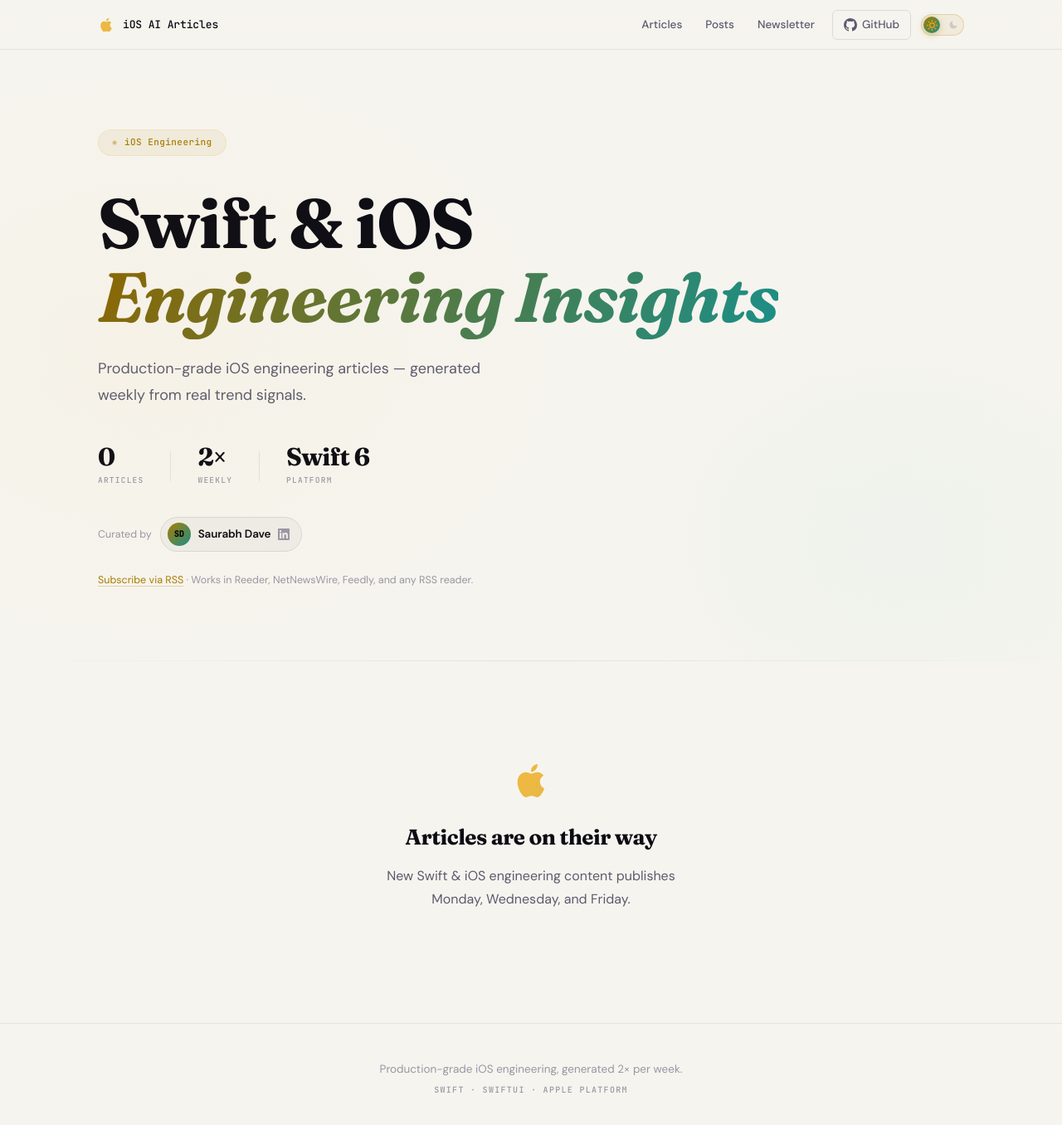
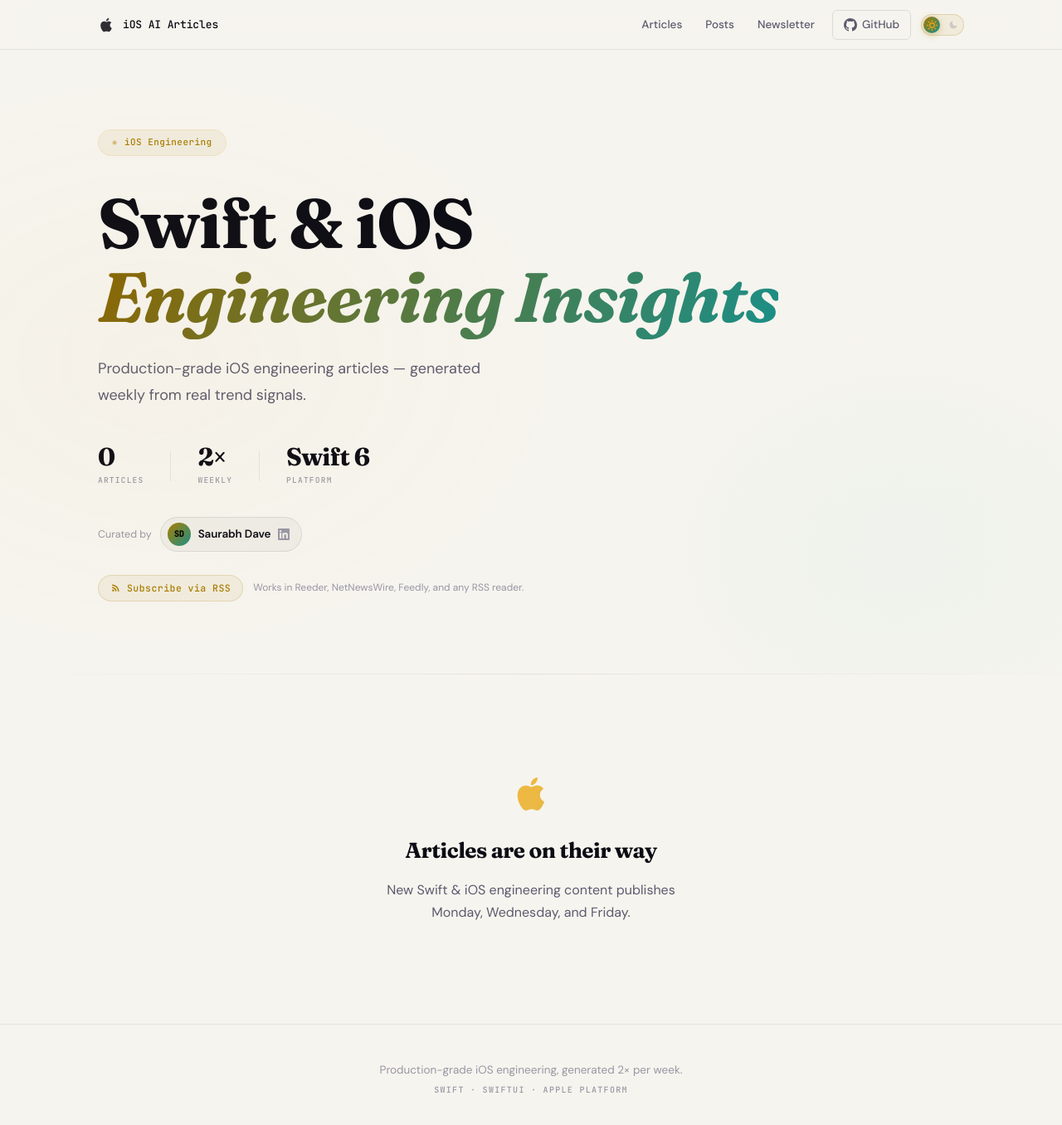
Before and after one commit to saurabhdave/ios-ai-articles, a Jekyll site: the page built from index.md, in a window 1280 px wide and 1366 px high. Shown: the top 1356 px of the window at 83% size. Built offline with Jekyll 4.4.1, drawn with Linux system fonts in a browser that asks for light colours.

Commit message:
fix(design): nav icon to currentColor, RSS as pill button
- Apple nav icon: fill="currentColor" replaces amber gradient — renders
  clean white/dark at 20px rather than flat gold; opacity 0.85 → 1 on hover
- RSS subscription: replace plain underline text with an amber pill button
  (monospace font, RSS icon SVG, hover lift); note text separated into
  .hero-rss-note span alongside the button

Co-Authored-By: Claude Sonnet 4.6 <noreply@anthropic.com>

```diff
--- a/_layouts/default.html
+++ b/_layouts/default.html
@@ -24,7 +24,7 @@
     <div class="nav-inner">
       <a href="{{ '/' | relative_url }}" class="nav-brand">
         <svg class="nav-logo" width="20" height="20" viewBox="0 0 24 24" fill="none">
-          <path d="M18.71 19.5c-.83 1.24-1.71 2.45-3.05 2.47-1.34.03-1.77-.79-3.29-.79-1.53 0-2 .77-3.27.82-1.31.05-2.3-1.32-3.14-2.53C4.25 17 2.94 12.45 4.7 9.39c.87-1.52 2.43-2.48 4.12-2.51 1.28-.02 2.5.87 3.29.87.78 0 2.26-1.07 3.8-.91.65.03 2.47.26 3.64 1.98-.09.06-2.17 1.28-2.15 3.81.03 3.02 2.65 4.03 2.68 4.04-.03.07-.42 1.44-1.38 2.83M13 3.5c.73-.83 1.94-1.46 2.94-1.5.13 1.17-.34 2.35-1.04 3.19-.69.85-1.83 1.51-2.95 1.42-.15-1.15.41-2.35 1.05-3.11z" fill="url(#grad)"/>
+          <path d="M18.71 19.5c-.83 1.24-1.71 2.45-3.05 2.47-1.34.03-1.77-.79-3.29-.79-1.53 0-2 .77-3.27.82-1.31.05-2.3-1.32-3.14-2.53C4.25 17 2.94 12.45 4.7 9.39c.87-1.52 2.43-2.48 4.12-2.51 1.28-.02 2.5.87 3.29.87.78 0 2.26-1.07 3.8-.91.65.03 2.47.26 3.64 1.98-.09.06-2.17 1.28-2.15 3.81.03 3.02 2.65 4.03 2.68 4.04-.03.07-.42 1.44-1.38 2.83M13 3.5c.73-.83 1.94-1.46 2.94-1.5.13 1.17-.34 2.35-1.04 3.19-.69.85-1.83 1.51-2.95 1.42-.15-1.15.41-2.35 1.05-3.11z" fill="currentColor"/>
           <defs>
             <linearGradient id="grad" x1="0" y1="0" x2="24" y2="24">
               <stop offset="0%" stop-color="#f0b840"/>
--- a/_layouts/home.html
+++ b/_layouts/home.html
@@ -38,7 +38,16 @@ layout: default
       </a>
     </div>
 
-    <p class="hero-rss"><a href="{{ '/feed.xml' | relative_url }}" class="rss-link">Subscribe via RSS</a> &middot; Works in Reeder, NetNewsWire, Feedly, and any RSS reader.</p>
+    <p class="hero-rss">
+      <a href="{{ '/feed.xml' | relative_url }}" class="rss-link">
+        <svg width="13" height="13" viewBox="0 0 24 24" fill="currentColor" aria-hidden="true">
+          <circle cx="6.18" cy="17.82" r="2.18"/>
+          <path d="M4 4.44v2.83c7.03 0 12.73 5.7 12.73 12.73h2.83c0-8.59-6.97-15.56-15.56-15.56zm0 5.66v2.83c3.9 0 7.07 3.17 7.07 7.07h2.83c0-5.47-4.43-9.9-9.9-9.9z"/>
+        </svg>
+        Subscribe via RSS
+      </a>
+      <span class="hero-rss-note">Works in Reeder, NetNewsWire, Feedly, and any RSS reader.</span>
+    </p>
   </div>
 </section>
 
--- a/assets/css/main.css
+++ b/assets/css/main.css
@@ -166,8 +166,9 @@ html[data-theme="light"] .nav {
 
 .nav-logo { flex-shrink: 0; }
 
-/* Accent the apple icon with the amber gradient */
-.nav-logo path { fill: url(#navGrad) !important; }
+/* Apple icon inherits nav-brand color; slightly dimmed */
+.nav-logo { opacity: 0.85; }
+.nav-brand:hover .nav-logo { opacity: 1; }
 
 .nav-links { display: flex; align-items: center; gap: 2px; }
 
@@ -455,19 +456,50 @@ html[data-theme="light"] .editor-label { color: var(--text-3); }
 
 /* RSS line */
 .hero-rss {
-  margin-top: 24px;
-  font-size: 12.5px;
+  display: flex;
+  align-items: center;
+  flex-wrap: wrap;
+  gap: 12px;
+  margin-top: 28px;
+}
+
+.rss-link {
+  display: inline-flex;
+  align-items: center;
+  gap: 7px;
+  font-family: var(--mono);
+  font-size: 11.5px;
+  font-weight: 500;
+  letter-spacing: 0.04em;
+  color: var(--accent);
+  background: var(--accent-soft);
+  border: 1px solid rgba(240, 184, 64, 0.20);
+  padding: 6px 14px;
+  border-radius: var(--radius-pill);
+  text-decoration: none;
+  transition: background var(--dur), border-color var(--dur), transform var(--dur) var(--ease);
+}
+.rss-link:hover {
+  background: rgba(240, 184, 64, 0.14);
+  border-color: rgba(240, 184, 64, 0.36);
+  transform: translateY(-1px);
+}
+.rss-link svg { flex-shrink: 0; }
+
+.hero-rss-note {
+  font-size: 12px;
   color: var(--text-3);
 }
-.rss-link {
+
+html[data-theme="light"] .rss-link {
   color: var(--accent);
-  text-decoration: underline;
-  text-decoration-color: rgba(240, 184, 64, 0.28);
-  text-underline-offset: 3px;
-  transition: text-decoration-color var(--dur);
+  background: var(--accent-soft);
+  border-color: rgba(168,124,0,0.20);
 }
-.rss-link:hover { text-decoration-color: var(--accent); }
-html[data-theme="light"] .rss-link { text-decoration-color: rgba(168,124,0,0.28); }
+html[data-theme="light"] .rss-link:hover {
+  background: rgba(168,124,0,0.13);
+  border-color: rgba(168,124,0,0.34);
+}
 
 /* ─── Section header ─────────────────────────────────────── */
 .section-header {
```
